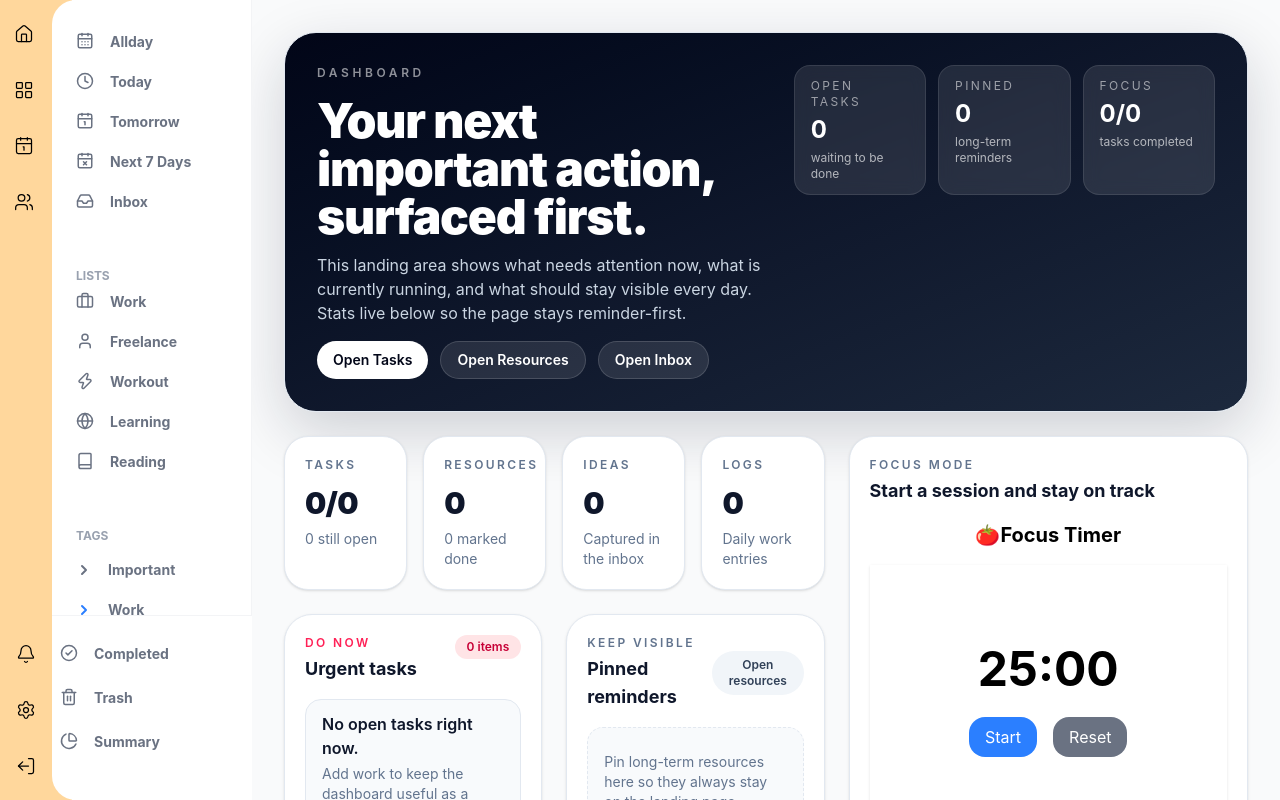
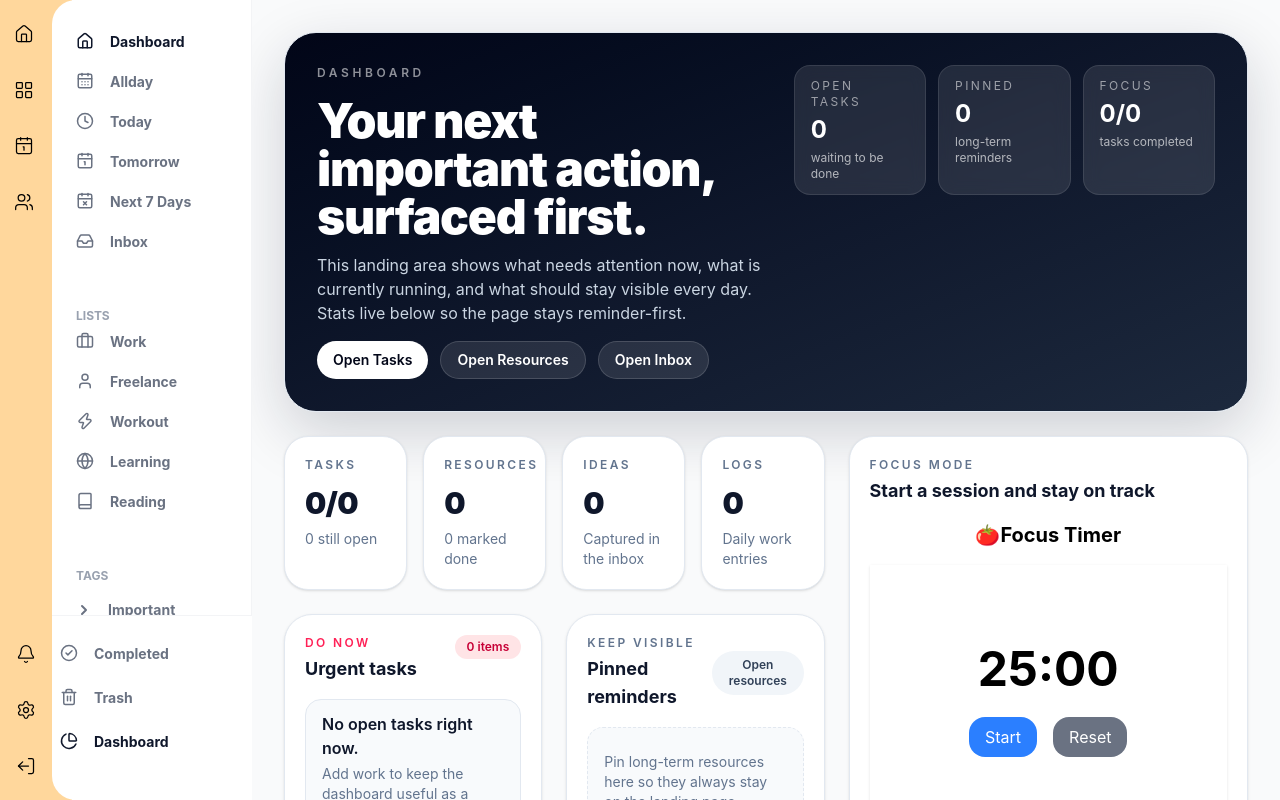
Before and after one commit to jacob4521/dev-routine-app, a React (Vite) app: page / in a window 1280 px wide. Built offline with nearby package versions, Linux system fonts and the light colour scheme.

Commit message:
Add navigation buttons for Dashboard and enhance NavItem component for active state

```diff
--- a/src/App.jsx
+++ b/src/App.jsx
@@ -700,6 +700,13 @@ function App() {
       <div>
         <div>
           <button
+            className={`px-5 py-2.5 font-semibold text-sm rounded-t-lg transition-all duration-200 ${activeTab === "dashboard" ? "bg-blue-50 text-blue-700 border-b-2 border-blue-600 shadow-sm" : "text-gray-500 hover:text-gray-700 hover:bg-gray-50"}`}
+            onClick={() => setActiveTab("dashboard")}
+          >
+            🏠 Dashboard
+          </button>
+
+          <button
             className={`px-5 py-2.5 font-semibold text-sm rounded-t-lg transition-all duration-200 ${activeTab === "tasks" ? "bg-blue-50 text-blue-700 border-b-2 border-blue-600 shadow-sm" : "text-gray-500 hover:text-gray-700 hover:bg-gray-50"}`}
             onClick={() => setActiveTab("tasks")}
           >
--- a/src/layouts/MainLayout.jsx
+++ b/src/layouts/MainLayout.jsx
@@ -21,7 +21,7 @@ import {
   PieChartIcon,
 } from "lucide-react";
 
-const MainLayout = ({ children }) => {
+const MainLayout = ({ children, activeTab, setActiveTab }) => {
   return (
     <div className="flex flex-row h-screen overflow-hidden">
       <aside className="flex h-full">
@@ -60,11 +60,37 @@ const MainLayout = ({ children }) => {
           <div className="overflow-y-auto flex-1 no-scrollbar border-r border-gray-100">
             {/* Top Section */}
             <div className="flex flex-col gap-5 mt-8 px-6 w-full">
-              <NavItem icon={<CalendarDaysIcon size={18} />} label="Allday" />
-              <NavItem icon={<ClockIcon size={18} />} label="Today" />
-              <NavItem icon={<Calendar1Icon size={18} />} label="Tomorrow" />
-              <NavItem icon={<CalendarXIcon size={18} />} label="Next 7 Days" />
-              <NavItem icon={<Inbox size={18} />} label="Inbox" />
+              <NavItem
+                icon={<HomeIcon size={18} />}
+                label="Dashboard"
+                isActive={activeTab === "dashboard"}
+                onClick={() => setActiveTab("dashboard")}
+              />
+              <NavItem
+                icon={<CalendarDaysIcon size={18} />}
+                label="Allday"
+                onClick={() => setActiveTab("tasks")}
+              />
+              <NavItem
+                icon={<ClockIcon size={18} />}
+                label="Today"
+                onClick={() => setActiveTab("tasks")}
+              />
+              <NavItem
+                icon={<Calendar1Icon size={18} />}
+                label="Tomorrow"
+                onClick={() => setActiveTab("tasks")}
+              />
+              <NavItem
+                icon={<CalendarXIcon size={18} />}
+                label="Next 7 Days"
+                onClick={() => setActiveTab("tasks")}
+              />
+              <NavItem
+                icon={<Inbox size={18} />}
+                label="Inbox"
+                onClick={() => setActiveTab("ideas")}
+              />
             </div>
 
             {/* Middle Section */}
@@ -97,9 +123,22 @@ const MainLayout = ({ children }) => {
           </div>
 
           <div className="p-2 flex flex-col gap-6 border-t border-gray-100 pt-7">
-            <NavItem icon={<CheckCircle2Icon size={18} />} label="Completed" />
-            <NavItem icon={<Trash2Icon size={18} />} label="Trash" />
-            <NavItem icon={<PieChartIcon size={18} />} label="Summary" />
+            <NavItem
+              icon={<CheckCircle2Icon size={18} />}
+              label="Completed"
+              onClick={() => setActiveTab("tasks")}
+            />
+            <NavItem
+              icon={<Trash2Icon size={18} />}
+              label="Trash"
+              onClick={() => setActiveTab("tasks")}
+            />
+            <NavItem
+              icon={<PieChartIcon size={18} />}
+              label="Dashboard"
+              isActive={activeTab === "dashboard"}
+              onClick={() => setActiveTab("dashboard")}
+            />
           </div>
         </div>
       </aside>
@@ -111,9 +150,13 @@ const MainLayout = ({ children }) => {
 
 export default MainLayout;
 
-function NavItem({ icon, label }) {
+function NavItem({ icon, label, onClick, isActive }) {
   return (
-    <button className="flex gap-4 text-gray-500 font-bold">
+    <button
+      type="button"
+      onClick={onClick}
+      className={`flex gap-4 font-bold transition ${isActive ? "text-slate-900" : "text-gray-500 hover:text-gray-900"}`}
+    >
       <span>{icon}</span>
       <span className="text-sm ">{label}</span>
     </button>
```
